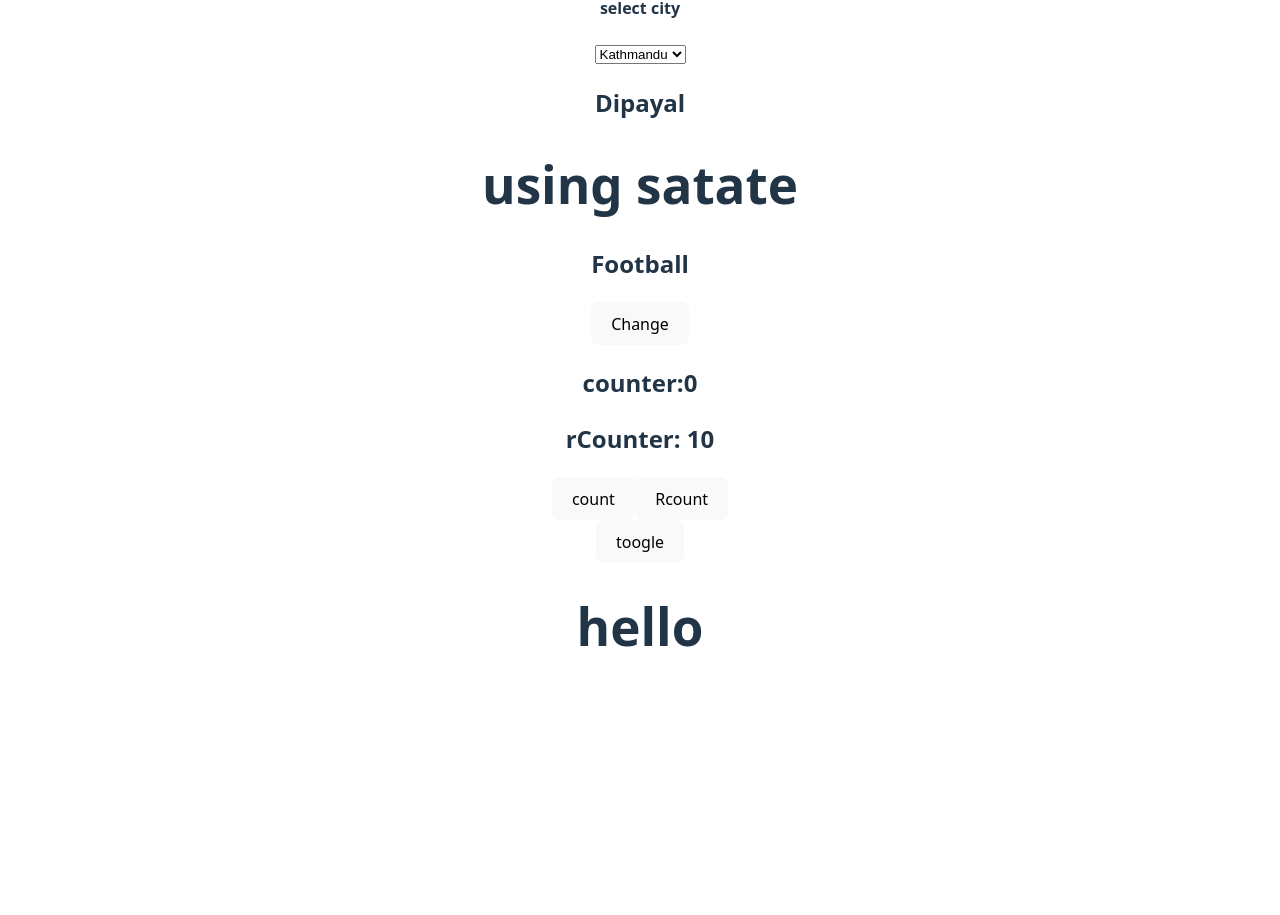
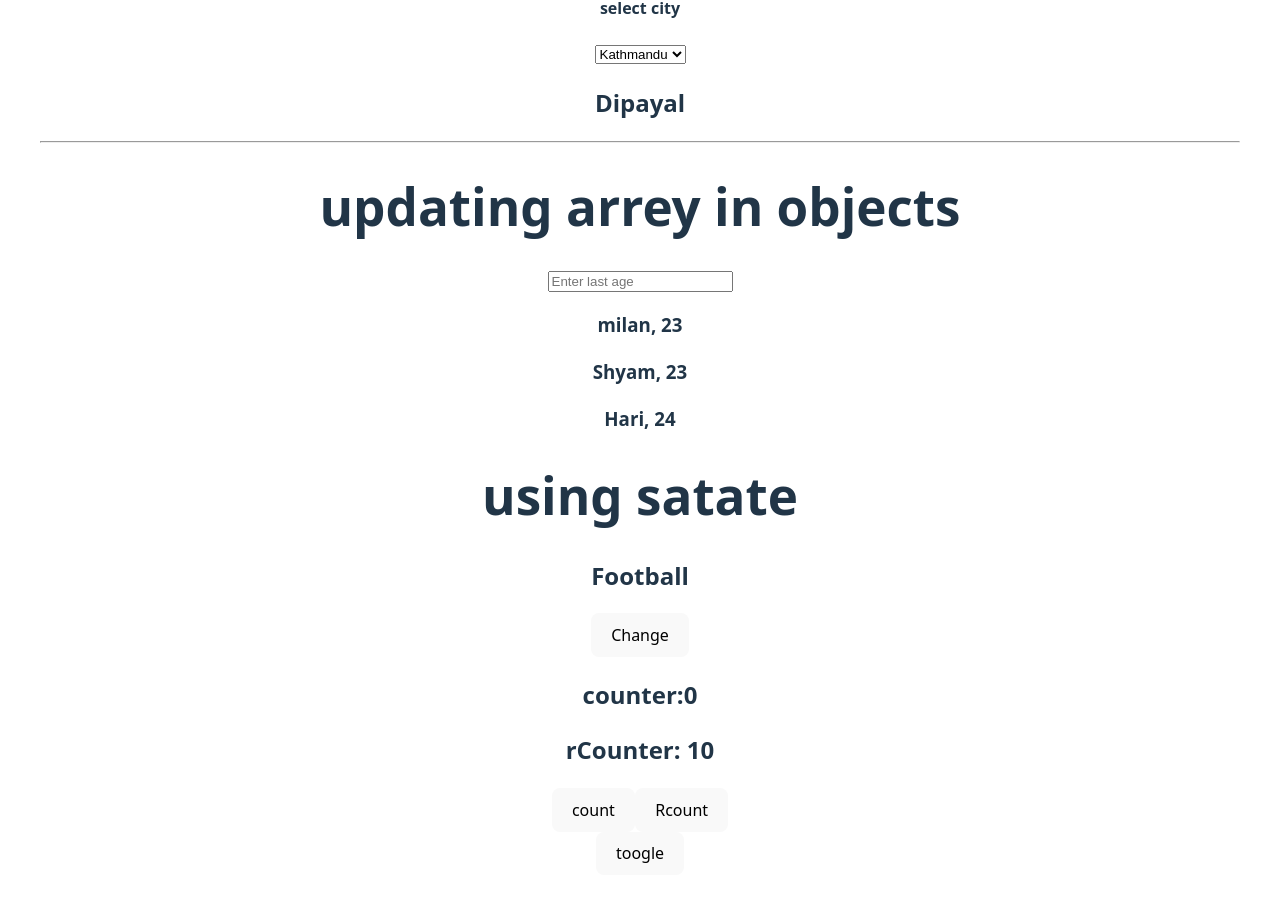
Before and after one commit to Belal172/todo_react, a React (Vite) app: page / in a window 1280 px wide. Shown: the part 932-1847 px from the top of the page. Before the commit the page ends 1660 px from the top, so only its background shows below. Built offline with nearby package versions, Linux system fonts and the light colour scheme.

Commit message:
update the object in array

```diff
--- a/src/App.jsx
+++ b/src/App.jsx
@@ -4,6 +4,7 @@ import viteLogo from '/vite.svg'
 import './App.css'
 import User from './User'
 import FormHandling from './FormHandling'
+import ArrayUpdate from './ArrayUpdate'
 
 function App() {
   const user = {
@@ -53,6 +54,8 @@ function App() {
       <button onClick={()=>god("shiva")}>Shiva</button>
       <User u={user}/>
       <FormHandling />
+      <hr />
+      <ArrayUpdate/>
     </div>
   )
 }
--- /dev/null
+++ b/src/ArrayUpdate.jsx
@@ -0,0 +1,26 @@
+import { useState } from "react"
+
+function ArrayUpdate() {
+    const [data, setData] = useState([
+        {name:"milan",age:"23"},
+        {name:"Shyam",age:"23"},
+        {name:"Hari",age:"24"}
+    ])
+
+    const handleData=(age)=>{
+       data[data.length-1].age=age
+       setData([...data])
+    }
+    return (
+        <div>
+            <h1>updating arrey in objects</h1>
+            <input type="text" placeholder="Enter last age" onChange={(event)=>handleData(event.target.value)} />
+            {
+                data.map((item,index)=>(
+                    <h3 key={index}> {item.name}, {item.age}</h3>
+                ))
+            }
+        </div>
+    )
+}
+export default ArrayUpdate
```
